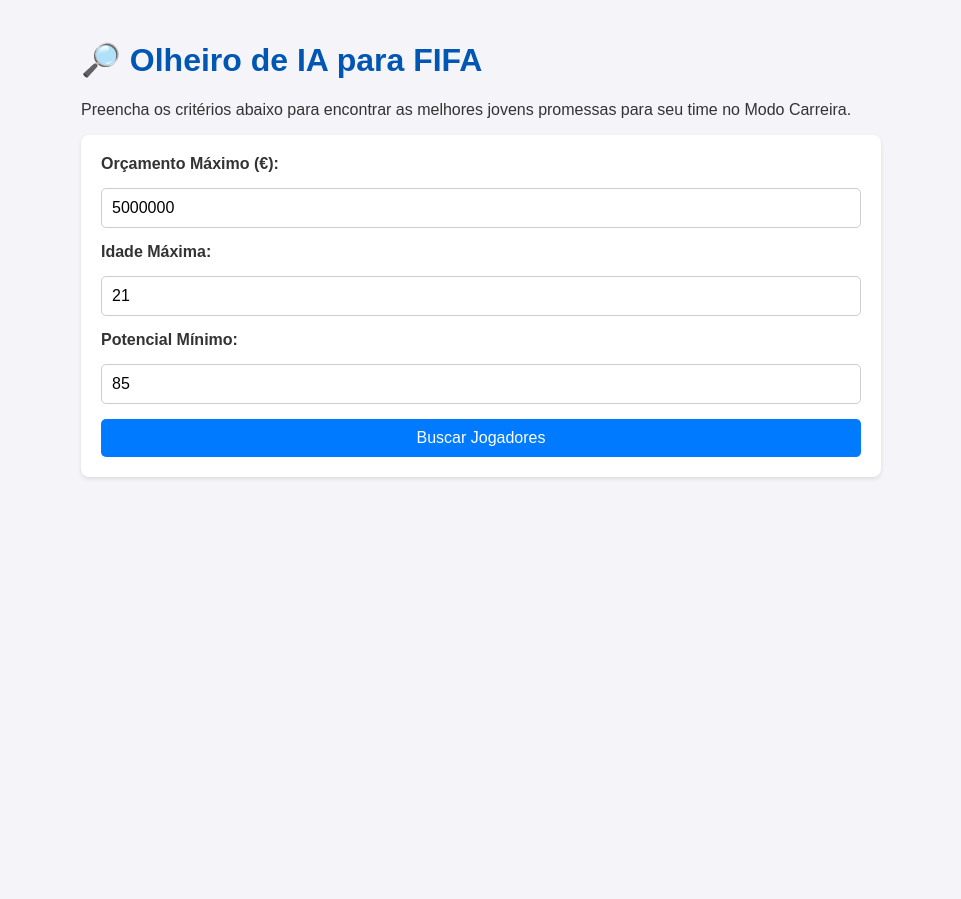
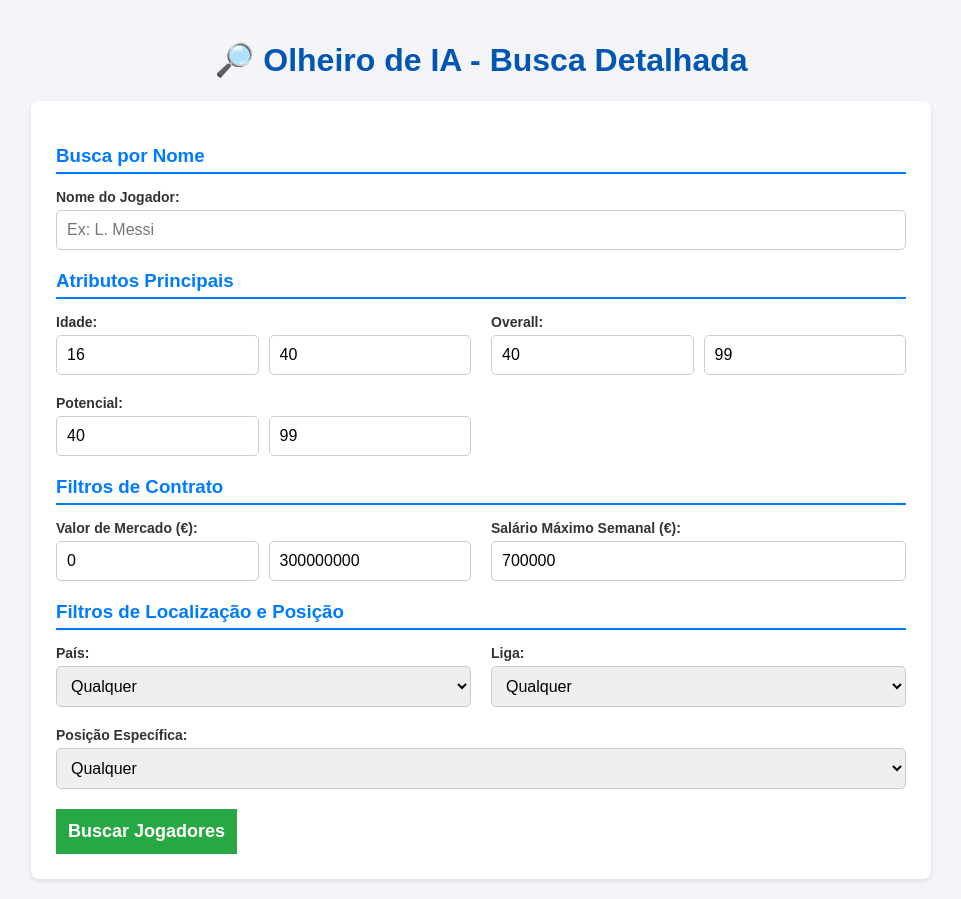
Before and after one commit to rhbebeto/Trabalho_IA, a Flask app: page / in a window 1280 px wide. Shown: the whole page, without its empty margins (159-1120 px from the left). Before the commit the page ends 479 px from the top, so only its background shows below. Run offline with Flask 3, Linux system fonts and the light colour scheme; parts of the project's set-up code (start-up, migrations or seed data) failed here and were passed over.

Commit message:
feat(ui): Implementa formulário de busca avançada na página inicial

```diff
--- a/Olheiro_IA_FIFA/templates/index.html
+++ b/Olheiro_IA_FIFA/templates/index.html
@@ -4,29 +4,104 @@
     <meta charset="UTF-8">
     <title>Olheiro de IA - FIFA</title>
     <style>
-        body { font-family: sans-serif; max-width: 800px; margin: auto; padding: 20px; background-color: #f4f4f9; color: #333; }
-        h1 { color: #0056b3; }
-        form { display: flex; flex-direction: column; gap: 15px; background: white; padding: 20px; border-radius: 8px; box-shadow: 0 2px 4px rgba(0,0,0,0.1); }
-        label { font-weight: bold; }
-        input, button { padding: 10px; font-size: 16px; border-radius: 5px; border: 1px solid #ccc; }
-        button { background-color: #007bff; color: white; cursor: pointer; border: none; }
-        button:hover { background-color: #0056b3; }
+        body { font-family: sans-serif; max-width: 900px; margin: auto; padding: 20px; background-color: #f4f4f9; color: #333; }
+        h1 { color: #0056b3; text-align: center; }
+        form { background: white; padding: 25px; border-radius: 8px; box-shadow: 0 2px 5px rgba(0,0,0,0.1); }
+        .form-section { margin-bottom: 20px; }
+        .form-section h3 { border-bottom: 2px solid #007bff; padding-bottom: 5px; margin-bottom: 15px; color: #007bff;}
+        .form-grid { display: grid; grid-template-columns: 1fr 1fr; gap: 20px; }
+        .form-group { display: flex; flex-direction: column; }
+        label { font-weight: bold; margin-bottom: 5px; font-size: 14px; }
+        input, select { padding: 10px; font-size: 16px; border-radius: 5px; border: 1px solid #ccc; width: 100%; box-sizing: border-box; }
+        .full-width { grid-column: 1 / -1; }
+        button { background-color: #28a745; color: white; cursor: pointer; border: none; font-weight: bold; padding: 12px; font-size: 18px; }
+        button:hover { background-color: #218838; }
     </style>
 </head>
 <body>
-    <h1>🔎 Olheiro de IA para FIFA</h1>
-    <p>Preencha os critérios abaixo para encontrar as melhores jovens promessas para seu time no Modo Carreira.</p>
+    <h1>🔎 Olheiro de IA - Busca Detalhada</h1>
+
     <form action="/buscar" method="post">
-        <label for="orcamento">Orçamento Máximo (€):</label>
-        <input type="number" id="orcamento" name="orcamento" value="5000000" required>
+        <div class="form-section">
+            <h3>Busca por Nome</h3>
+            <div class="form-group full-width">
+                <label for="nome_jogador">Nome do Jogador:</label>
+                <input type="text" id="nome_jogador" name="nome_jogador" placeholder="Ex: L. Messi">
+            </div>
+        </div>
 
-        <label for="idade_max">Idade Máxima:</label>
-        <input type="number" id="idade_max" name="idade_max" value="21" required>
+        <div class="form-section">
+            <h3>Atributos Principais</h3>
+            <div class="form-grid">
+                <div class="form-group">
+                    <label>Idade:</label>
+                    <div style="display: flex; gap: 10px;">
+                        <input type="number" name="idade_min" placeholder="Mín." value="16">
+                        <input type="number" name="idade_max" placeholder="Máx." value="40">
+                    </div>
+                </div>
+                <div class="form-group">
+                    <label>Overall:</label>
+                     <div style="display: flex; gap: 10px;">
+                        <input type="number" name="overall_min" placeholder="Mín." value="40">
+                        <input type="number" name="overall_max" placeholder="Máx." value="99">
+                    </div>
+                </div>
+                <div class="form-group">
+                    <label>Potencial:</label>
+                     <div style="display: flex; gap: 10px;">
+                        <input type="number" name="potential_min" placeholder="Mín." value="40">
+                        <input type="number" name="potential_max" placeholder="Máx." value="99">
+                    </div>
+                </div>
+            </div>
+        </div>
 
-        <label for="potencial_min">Potencial Mínimo:</label>
-        <input type="number" id="potencial_min" name="potencial_min" value="85" required>
+        <div class="form-section">
+            <h3>Filtros de Contrato</h3>
+             <div class="form-grid">
+                <div class="form-group">
+                    <label>Valor de Mercado (€):</label>
+                     <div style="display: flex; gap: 10px;">
+                        <input type="number" name="valor_min" placeholder="Mín." value="0">
+                        <input type="number" name="valor_max" placeholder="Máx." value="300000000">
+                    </div>
+                </div>
+                <div class="form-group">
+                    <label for="salario_max">Salário Máximo Semanal (€):</label>
+                    <input type="number" id="salario_max" name="salario_max" value="700000">
+                </div>
+            </div>
+        </div>
 
-        <button type="submit">Buscar Jogadores</button>
+        <div class="form-section">
+            <h3>Filtros de Localização e Posição</h3>
+            <div class="form-grid">
+                <div class="form-group">
+                    <label for="pais">País:</label>
+                    <select id="pais" name="pais">
+                        <option value="any">Qualquer</option>
+                        {% for p in paises %}<option value="{{ p }}">{{ p }}</option>{% endfor %}
+                    </select>
+                </div>
+                <div class="form-group">
+                    <label for="liga">Liga:</label>
+                    <select id="liga" name="liga">
+                        <option value="any">Qualquer</option>
+                        {% for l in ligas %}<option value="{{ l }}">{{ l }}</option>{% endfor %}
+                    </select>
+                </div>
+                <div class="form-group full-width">
+                    <label for="posicao">Posição Específica:</label>
+                    <select id="posicao" name="posicao">
+                        <option value="any">Qualquer</pre>
+                        {% for pos in posicoes %}<option value="{{ pos }}">{{ pos }}</option>{% endfor %}
+                    </select>
+                </div>
+            </div>
+        </div>
+
+        <button type="submit" class="full-width">Buscar Jogadores</button>
     </form>
 </body>
 </html>
```
